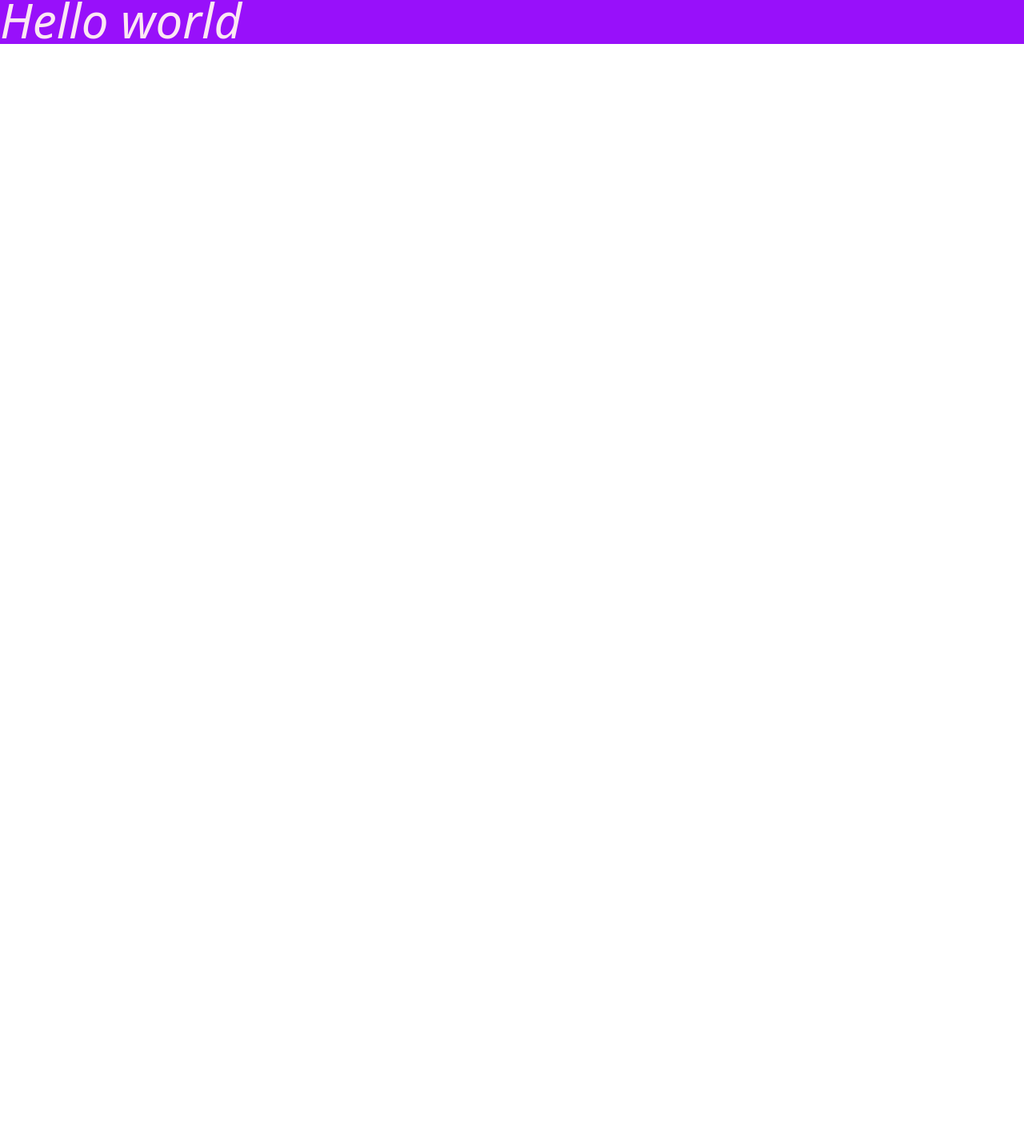
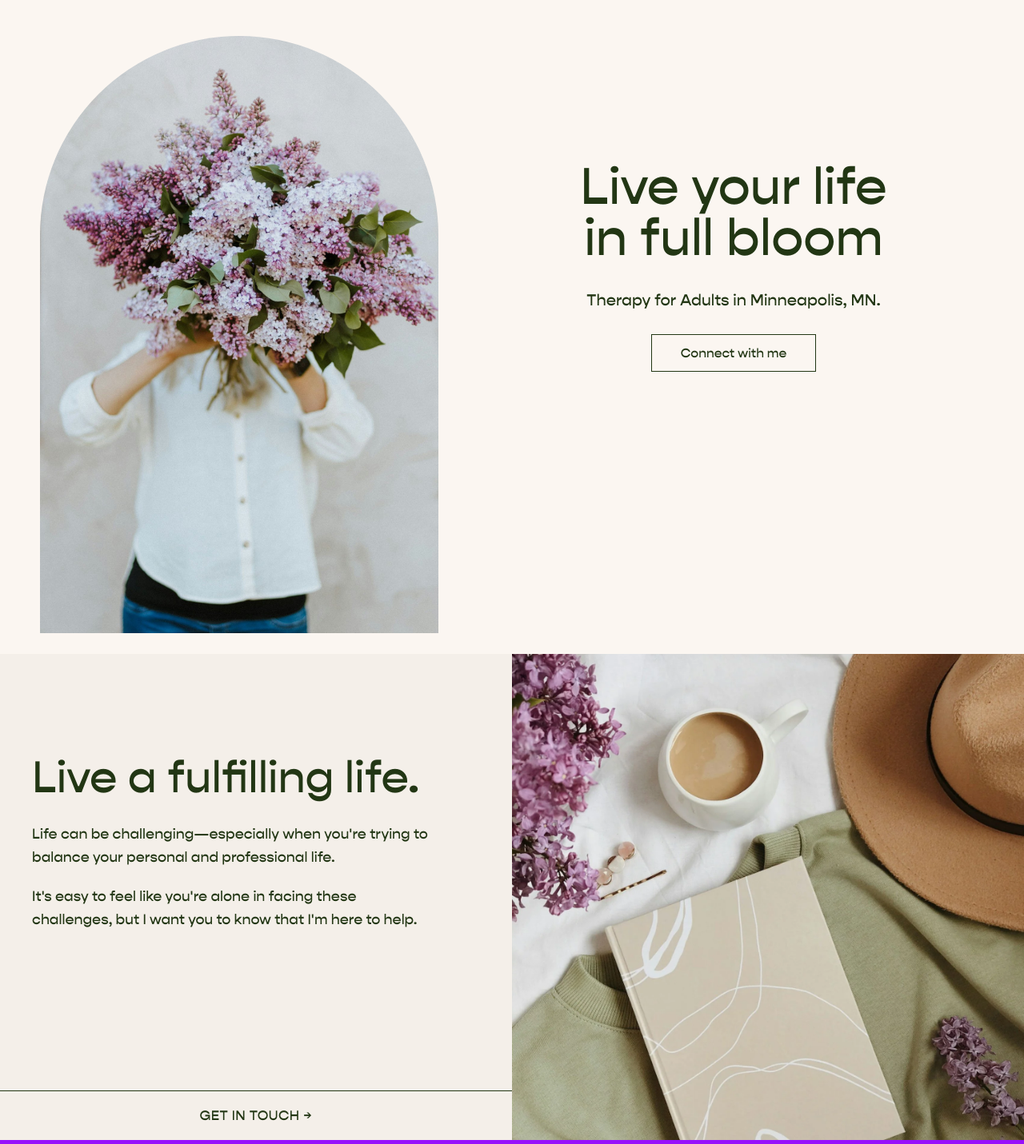
Before and after one commit to Sufalthakre18/growmytherapy-frontend-internship-assignment, a Next.js app: page / in a window 1280 px wide. Shown: the part 75-1506 px from the top of the page at 80% size. Before the commit the page ends 800 px from the top, so only its background shows below. Built offline with nearby package versions, Linux system fonts and the light colour scheme.

Commit message:
hero and intro section complete

```diff
--- a/src/app/layout.tsx
+++ b/src/app/layout.tsx
@@ -1,3 +1,4 @@
+import Header from '@/components/Navbar';
 import { gopher } from './fonts'
 import "./globals.css";
 
@@ -9,6 +10,7 @@ export default function RootLayout({
   return (
     <html lang="en" className={gopher.variable}>
       <body>
+        <Header/>
         {children}
       </body>
     </html>
--- a/src/app/page.tsx
+++ b/src/app/page.tsx
@@ -1,10 +1,13 @@
-import Header from "@/components/Navbar";
+
+import Hero from "@/components/Hero";
+import Introduction from "@/components/Introduction";
 import Image from "next/image";
 
 export default function Home() {
   return (
     <>
-    <Header />
+    <Hero/>
+    <Introduction/>
     <h1 className="italic text-6xl bg-purple-600 text-pink-100">Hello world</h1>
     </>
   );
--- /dev/null
+++ b/src/components/Hero.tsx
@@ -0,0 +1,43 @@
+import Image from 'next/image'
+import Link from 'next/link'
+
+export default function Hero() {
+  return (
+    <section className=" min-h-[90vh] bg-[#fbf6f1] flex items-center z-0">
+      <div className="w-full mx-auto md:px-6 grid grid-cols-1 md:grid-cols-2  gap-2 md:gap-1 items-center md:translate-y-0">
+
+        {/* Image */}
+        <div className="md:mr-16 flex justify-center md:justify-start pt-0 mx-auto md:p-6.5  ">
+          <div className="w-44 md:mt-6 md:w-full aspect-2/3  overflow-hidden rounded-t-full">
+            <Image
+              src="/images/hero.jpg"
+              alt="Therapy"
+              width={500}
+              height={800}
+              className="object-cover w-full h-full"
+              priority
+            />
+          </div>
+        </div>
+
+        {/* Content */}
+        <div className="md:mr-16 text-center text-[#223614]  md:pb-20 md:mb-8">
+          <h1 className="logo-text font-medium text-[50px] md:text-[65px] md:leading-16 leading-14 mb-8">
+            Live your life <br /> in full bloom
+          </h1>
+
+          <p className="logo-text font-light text-[18px] md:text-[20px] leading-7.25 mb-4 pb-3 ">
+            Therapy for Adults in Minneapolis, MN.
+          </p>
+
+          <Link
+            href="/contact"
+            className=" inline-block logo-text border border-[#223614] px-9 py-3 text-[16px] hover:bg-[#223614] hover:text-[#fbf6f1] transition-all ease-in duration-500 mb-9">
+            Connect with me
+          </Link>
+        </div>
+
+      </div>
+    </section>
+  )
+}
--- /dev/null
+++ b/src/components/Introduction.tsx
@@ -0,0 +1,57 @@
+// components/Introduction.tsx
+import Image from "next/image";
+import Link from "next/link";
+
+export default function Introduction() {
+    return (
+        <section className="relative bg-[#f4efe9] min-h-screen md:min-h-96  flex items-center">
+            <div className="w-full mx-auto  ">
+
+                {/* Grid Container */}
+                <div className="grid grid-cols-1 md:grid-cols-2 gap-0 h-full">
+
+
+                    <div className="relative w-full order-1 md:order-2">
+                        <div className="relative w-full aspect-4/3 md:h-full  overflow-hidden">
+                            <Image
+                                src="/images/intro.webp"
+                                alt="Lifestyle flatlay with coffee and journal"
+                                className="object-cover object-center"
+                                priority
+                                fill />
+                        </div>
+                    </div>
+
+                    <div className="relative order-2 md:order-1  flex flex-col justify-between h-full">
+                        <div className="max-w-xl md:px-10 px-8 pt-10">
+                            <h2 className="logo-text md:mt-20 text-[#223614] font-medium text-[36px] md:text-[48px] lg:text-[56px] leading-[1.2] mb-6">
+                                Live a fulfilling life.
+                            </h2>
+
+                            <p className="logo-text text-[#223614] text-[16px] md:text-[18px] leading-[1.6] mb-5">
+                                Life can be challenging—especially when you're trying to balance your
+                                personal and professional life.
+                            </p>
+
+                            <p className="logo-text text-[#223614] text-[16px] md:text-[18px] leading-[1.6] mb-8 md:mb-0">
+                                It's easy to feel like you're alone in facing these challenges, but I
+                                want you to know that I'm here to help.
+                            </p>
+                        </div>
+                        <div className="w-full mt-30 md:mt-50">
+                            <Link
+                                href="/contact"
+                                className="logo-text flex items-center justify-center w-full text-center text-[#223614] border-t-[1.5px] border-[#223614] py-5 text-[15px] md:text-[17px] font-normal uppercase tracking-wide hover:bg-[#223614] hover:text-[#f4efe9] transition-all duration-300 ease-in-out"
+                            >
+                                GET IN TOUCH →
+                            </Link>
+                        </div>
+                    </div>
+
+                </div>
+
+
+            </div>
+        </section>
+    );
+}
--- a/src/components/Navbar.tsx
+++ b/src/components/Navbar.tsx
@@ -8,7 +8,7 @@ export default function Header() {
 
     return (
         <header className="w-full relative bg-[#fbf6f1] z-2">
-            <div className="max-w-7xl mx-auto px-6 py-4 flex items-center justify-between">
+            <div className="w-full mx-auto p-6.5 md:px-6 md:py-4  flex items-center justify-between">
 
                 <button
                     onClick={() => setOpen(!open)}
@@ -20,7 +20,7 @@ export default function Header() {
                     <div className="relative w-6 h-4">
                         <span
                             className={`absolute left-0   bg-[#223614] transition-transform duration-400
-        ${open ? 'top-1/2 rotate-45 h-[0.8px] w-7.25' : 'w-8.75 top-0 h-[0.8px]'}`}
+        ${open ? 'top-1/2 rotate-45 h-[0.8px] w-7.25' : 'w-8.75 top-0 h-[0.2px]'}`}
                         />
                         <span
                             className={`hidden absolute left-0 w-full bg-[#223614] transition-opacity duration-400
```
Also changed, not shown: public/images/hero.jpg (added), public/images/intro.webp (added).
